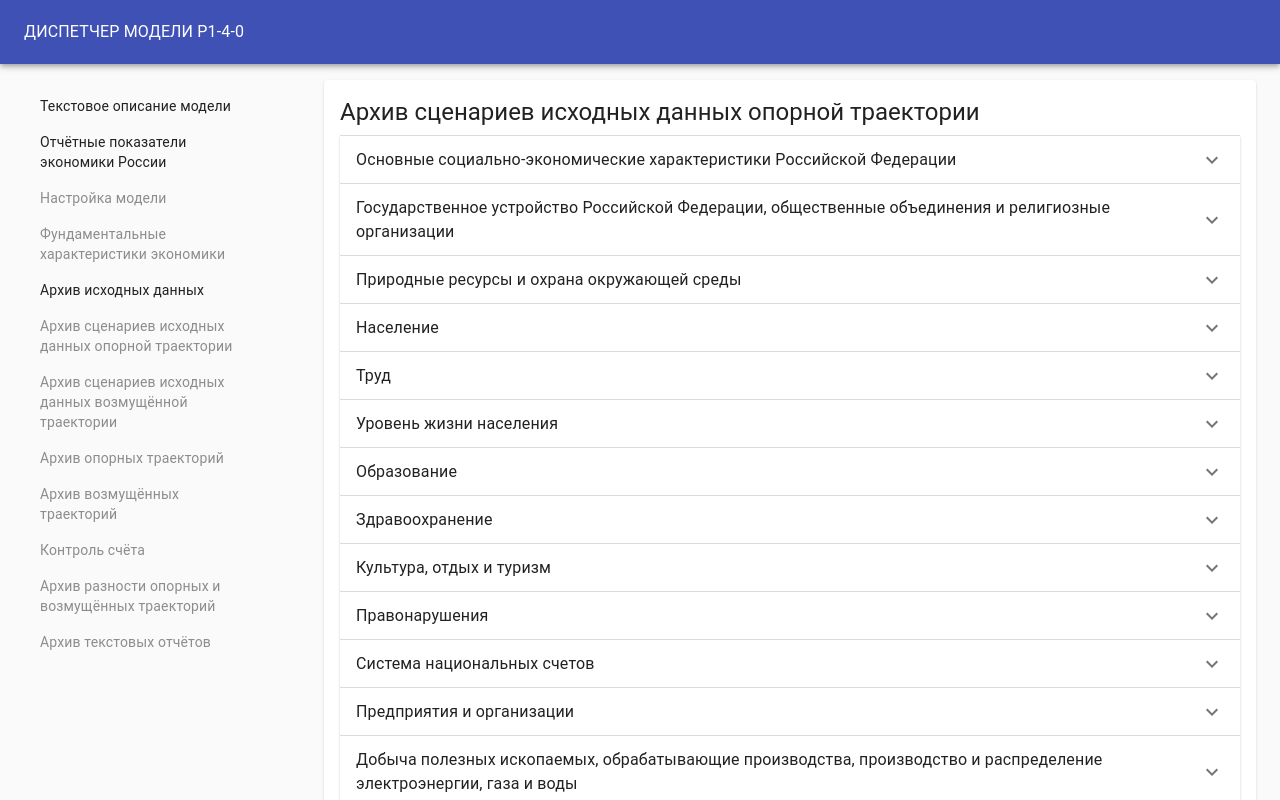
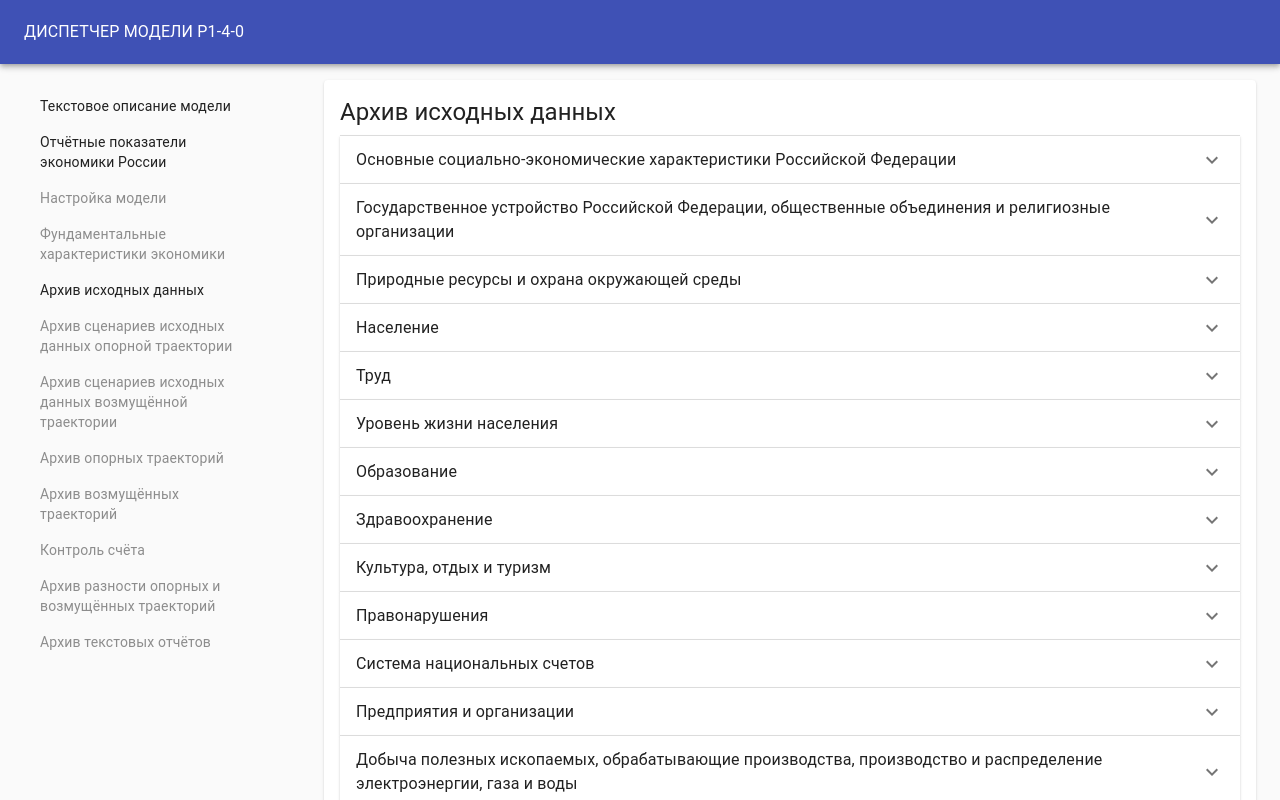
Before and after one commit to Oakerin/diplom, a React (Create React App) app in the folder front/: page /scenarios/index in a window 1280 px wide. Shown: the top 800 px of the page. Built offline with nearby package versions, Linux system fonts and the light colour scheme.

Commit message:
обновляет пункты меню

```diff
--- a/front/src/routes/Scenarios/index.js
+++ b/front/src/routes/Scenarios/index.js
@@ -110,7 +110,7 @@ function Scenarios() {
 
     return (
         <Box>
-            <Typography variant="h5" gutterBottom>Архив сценариев исходных данных опорной траектории</Typography>
+            <Typography variant="h5" gutterBottom>Архив исходных данных</Typography>
             {links.map((link, i) => (
                 <Accordion key={i} expanded={+scenarioId === i} onChange={handleChange(i)}>
                     <AccordionSummary
```
